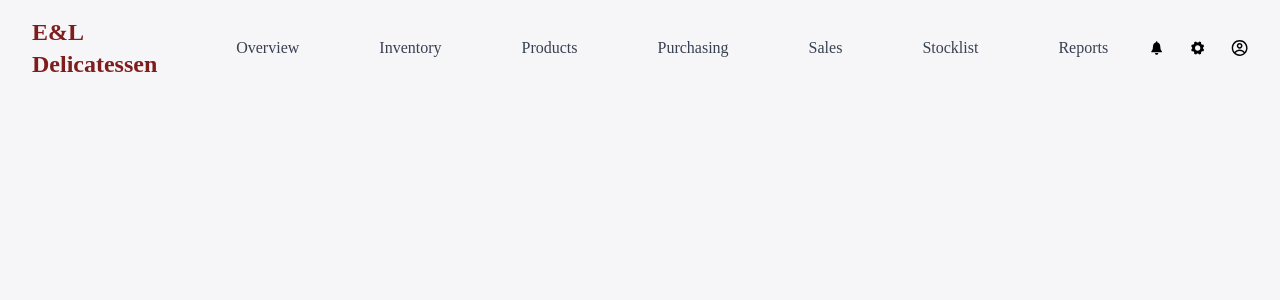
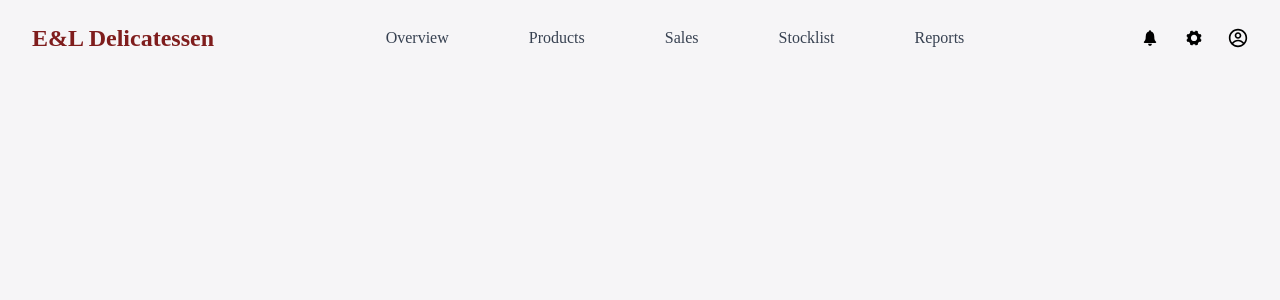
Before and after one commit to jeffabenoja/Real-Time-Inventory-Monitoring-Sytem, a React (Vite) app in the folder client/: page /dashboard in a window 1280 px wide. Shown: the top 300 px of the page. Built offline with nearby package versions, Linux system fonts and the light colour scheme.

Commit message:
Update Header Component and Navigation

```diff
--- a/client/src/components/common/Header.tsx
+++ b/client/src/components/common/Header.tsx
@@ -7,9 +7,7 @@ import { useState } from "react"
 
 const NAVIGATION_ITEMS = [
   { name: "Overview", to: "/overview" },
-  { name: "Inventory", to: "/inventory" },
   { name: "Products", to: "/products" },
-  { name: "Purchasing", to: "/purchasing" },
   { name: "Sales", to: "/sales" },
   { name: "Stocklist", to: "/stocklist" },
   { name: "Reports", to: "/reports" },
--- a/client/src/pages/InventoryPage.tsx
+++ /dev/null
@@ -1,5 +0,0 @@
-const InventoryPage = () => {
-  return <div>InventoryPage</div>
-}
-
-export default InventoryPage
--- a/client/src/pages/PurchasingPage.tsx
+++ /dev/null
@@ -1,5 +0,0 @@
-const PurchasingPage = () => {
-  return <div>PurchasingPage</div>
-}
-
-export default PurchasingPage
```
